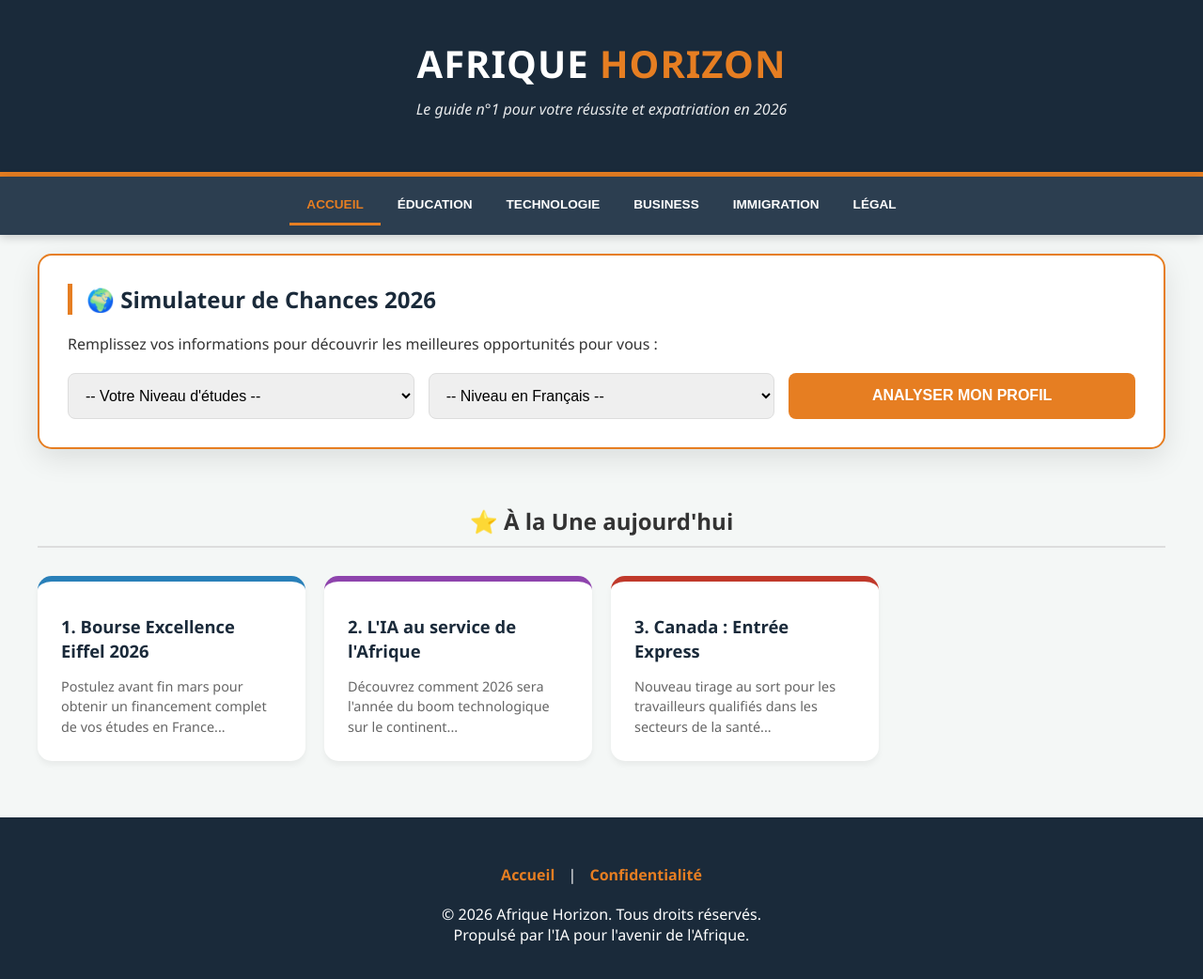
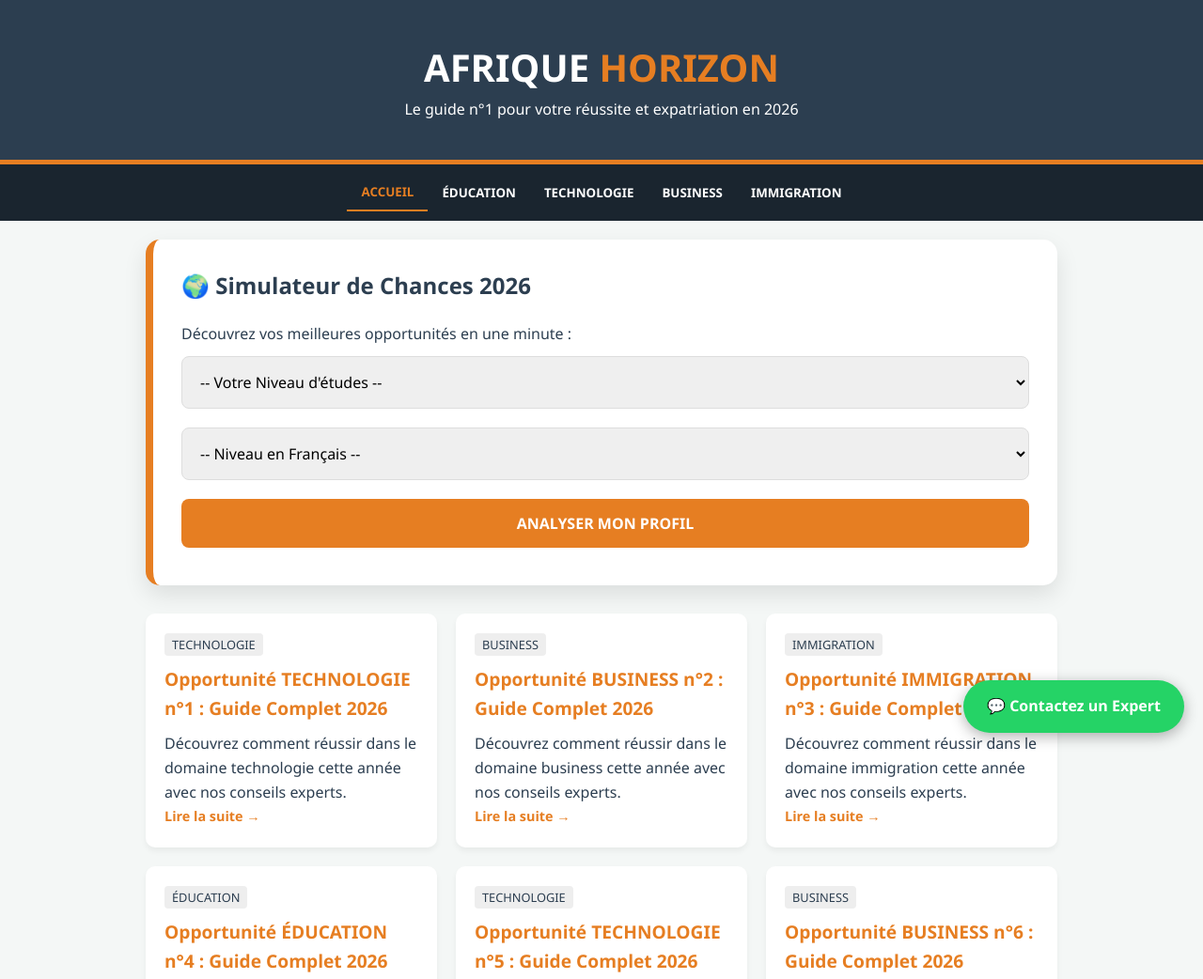
Before and after one commit to ryadh202431-creator/afrique-horizon, a plain HTML site: page index.html in a window 1280 px wide. Shown: the top 1042 px of the page at 94% size. Drawn offline with Linux system fonts and the light colour scheme.

Commit message:
Update index.html

```diff
--- a/index.html
+++ b/index.html
@@ -3,66 +3,57 @@
 <head>
     <meta charset="UTF-8">
     <meta name="viewport" content="width=device-width, initial-scale=1.0">
-    <title>Afrique Horizon | Portail des Opportunités 2026</title>
+    <title>Afrique Horizon | Guide Immigration & Études 2026</title>
+
+    <meta name="description" content="Afrique Horizon: Votre guide n°1 pour l'immigration au Canada, bourses d'études en France, et opportunités business 2026. Utilisez notre simulateur gratuit !">
+    <meta name="keywords" content="Immigration Canada 2026, Bourse Eiffel, Étudier en France, Visa Business, Simulateur d'immigration, Afrique Horizon">
+    <meta name="author" content="Afrique Horizon">
+
+    <meta property="og:title" content="Afrique Horizon | Réussissez votre projet d'expatriation">
+    <meta property="og:description" content="Guide complet et simulateur de chances gratuit pour 2026.">
+    <meta property="og:image" content="https://images.unsplash.com/photo-1526253038957-bce54e05968e?auto=format&fit=crop&w=800">
+    <meta property="og:url" content="https://ryadh202431-creator.github.io/afrique-horizon/">
+
     <style>
         :root {
-            --primary: #1a2a3a; --accent: #e67e22; --edu: #2980b9;
-            --tech: #8e44ad; --biz: #27ae60; --immi: #c0392b; --bg: #f4f7f6;
+            --primary: #2c3e50;
+            --accent: #e67e22;
+            --light: #f4f7f6;
+            --white: #ffffff;
         }
-        body { font-family: 'Segoe UI', Arial, sans-serif; margin: 0; background: var(--bg); color: #333; scroll-behavior: smooth; }
 
-        /* Header & Logo */
-        header { background: var(--primary); color: white; padding: 40px 20px; text-align: center; border-bottom: 5px solid var(--accent); }
-        header h1 { margin: 0; font-size: 2.5rem; letter-spacing: 1px; }
+        * { box-sizing: border-box; margin: 0; padding: 0; font-family: 'Segoe UI', sans-serif; }
+        body { background: var(--light); color: var(--primary); line-height: 1.6; }
+
+        header { background: var(--primary); color: var(--white); padding: 40px 20px; text-align: center; border-bottom: 5px solid var(--accent); }
+        header h1 { font-size: 2.5rem; text-transform: uppercase; }
         header h1 span { color: var(--accent); }
-        header p { margin-top: 10px; opacity: 0.9; font-style: italic; }
 
-        /* Navigation Bar - Sticky */
-        nav { background: #2c3e50; position: sticky; top: 0; z-index: 1000; display: flex; justify-content: center; flex-wrap: wrap; padding: 10px; box-shadow: 0 2px 10px rgba(0,0,0,0.2); }
-        nav button { background: none; border: none; color: white; padding: 12px 18px; cursor: pointer; font-weight: bold; font-size: 0.85rem; transition: 0.3s; text-transform: uppercase; border-bottom: 3px solid transparent; }
-        nav button:hover, nav button.active { color: var(--accent); border-bottom: 3px solid var(--accent); }
+        nav { background: #1a252f; position: sticky; top: 0; z-index: 1000; display: flex; justify-content: center; flex-wrap: wrap; padding: 10px; }
+        nav button { background: none; border: none; color: white; padding: 10px 15px; cursor: pointer; font-weight: bold; transition: 0.3s; }
+        nav button:hover, nav button.active { color: var(--accent); border-bottom: 2px solid var(--accent); }
 
-        .container { max-width: 1200px; margin: 20px auto; padding: 0 15px; }
+        .container { max-width: 1000px; margin: 20px auto; padding: 0 15px; }
 
-        /* Simulator Tool Box */
-        .tool-section { background: white; padding: 30px; border-radius: 15px; box-shadow: 0 10px 30px rgba(0,0,0,0.1); margin-bottom: 40px; border: 2px solid var(--accent); }
-        .tool-section h2 { margin-top: 0; color: var(--primary); border-left: 5px solid var(--accent); padding-left: 15px; }
-        .grid-inputs { display: grid; grid-template-columns: repeat(auto-fit, minmax(250px, 1fr)); gap: 15px; margin-top: 20px; }
-        select, button.main-btn { width: 100%; padding: 14px; border-radius: 8px; border: 1px solid #ddd; font-size: 1rem; outline: none; }
-        button.main-btn { background: var(--accent); color: white; border: none; font-weight: bold; cursor: pointer; transition: 0.3s; }
-        button.main-btn:hover { background: #d35400; transform: scale(1.02); }
-        #res { display: none; margin-top: 20px; padding: 15px; border-radius: 10px; font-weight: bold; line-height: 1.6; }
+        /* Simulator Style */
+        .simulator { background: var(--white); padding: 30px; border-radius: 15px; box-shadow: 0 10px 25px rgba(0,0,0,0.1); margin-bottom: 30px; border-left: 8px solid var(--accent); }
+        .simulator h2 { margin-bottom: 20px; display: flex; align-items: center; gap: 10px; }
+        select, button.analyze { width: 100%; padding: 15px; margin: 10px 0; border-radius: 8px; border: 1px solid #ddd; font-size: 1rem; }
+        button.analyze { background: var(--accent); color: white; border: none; font-weight: bold; cursor: pointer; transition: 0.5s; }
+        button.analyze:hover { background: #d35400; transform: translateY(-2px); }
 
-        /* Content Sections Animation */
-        .content-section { display: none; animation: fadeIn 0.6s ease-in-out; }
-        .content-section.active { display: block; }
-        @keyframes fadeIn { from { opacity: 0; transform: translateY(10px); } to { opacity: 1; transform: translateY(0); } }
+        #result { margin-top: 20px; padding: 15px; border-radius: 8px; display: none; background: #e8f6f3; border: 1px dashed #27ae60; }
 
-        /* Articles Grid Layout */
-        .section-title { text-align: center; margin-bottom: 30px; padding-bottom: 10px; border-bottom: 2px solid #ddd; display: inline-block; width: 100%; }
-        .articles-grid { display: grid; grid-template-columns: repeat(auto-fill, minmax(280px, 1fr)); gap: 20px; }
+        .grid { display: grid; grid-template-columns: repeat(auto-fill, minmax(280px, 1fr)); gap: 20px; }
+        .card { background: var(--white); padding: 20px; border-radius: 10px; box-shadow: 0 4px 6px rgba(0,0,0,0.05); transition: 0.3s; }
+        .card:hover { transform: translateY(-5px); }
+        .card h3 { color: var(--accent); margin-bottom: 10px; font-size: 1.2rem; }
+        .tag { display: inline-block; background: #eee; padding: 2px 8px; border-radius: 4px; font-size: 0.8rem; margin-bottom: 10px; }
 
-        /* Card Styling */
-        .card { background: white; padding: 25px; border-radius: 15px; box-shadow: 0 4px 6px rgba(0,0,0,0.05); transition: 0.4s; border-top: 6px solid #ccc; position: relative; }
-        .card:hover { transform: translateY(-8px); box-shadow: 0 12px 20px rgba(0,0,0,0.1); }
-        .card h3 { font-size: 1.15rem; margin: 10px 0; color: var(--primary); line-height: 1.4; }
-        .card p { font-size: 0.9rem; color: #666; line-height: 1.5; margin-bottom: 0; }
+        footer { text-align: center; padding: 40px; background: var(--primary); color: white; margin-top: 50px; }
 
-        /* Category Specific Colors */
-        .edu-card { border-top-color: var(--edu); }
-        .tech-card { border-top-color: var(--tech); }
-        .biz-card { border-top-color: var(--biz); }
-        .immi-card { border-top-color: var(--immi); }
-
-        /* Footer */
-        footer { background: var(--primary); color: white; text-align: center; padding: 50px 20px; margin-top: 60px; }
-        .footer-links { margin-bottom: 20px; }
-        .footer-links a { color: var(--accent); text-decoration: none; margin: 0 10px; font-weight: bold; }
-
-        @media (max-width: 600px) {
-            header h1 { font-size: 1.8rem; }
-            nav button { padding: 8px 10px; font-size: 0.75rem; }
-        }
+        /* Floating WhatsApp Button */
+        .whatsapp-float { position: fixed; bottom: 20px; right: 20px; background: #25d366; color: white; padding: 15px 25px; border-radius: 50px; text-decoration: none; font-weight: bold; box-shadow: 0 4px 15px rgba(0,0,0,0.3); z-index: 2000; display: flex; align-items: center; gap: 10px; }
     </style>
 </head>
 <body>
@@ -72,129 +63,105 @@
     <p>Le guide n°1 pour votre réussite et expatriation en 2026</p>
 </header>
 
-<nav id="mainNav">
-    <button class="active" onclick="showTab('accueil', this)">Accueil</button>
-    <button onclick="showTab('edu', this)">Éducation</button>
-    <button onclick="showTab('tech', this)">Technologie</button>
-    <button onclick="showTab('biz', this)">Business</button>
-    <button onclick="showTab('immi', this)">Immigration</button>
-    <button onclick="showTab('legal', this)">Légal</button>
+<nav id="navBar">
+    <button onclick="filterArticles('TOUT')" class="active">ACCUEIL</button>
+    <button onclick="filterArticles('ÉDUCATION')">ÉDUCATION</button>
+    <button onclick="filterArticles('TECHNOLOGIE')">TECHNOLOGIE</button>
+    <button onclick="filterArticles('BUSINESS')">BUSINESS</button>
+    <button onclick="filterArticles('IMMIGRATION')">IMMIGRATION</button>
 </nav>
 
 <div class="container">
-
-    <section id="accueil" class="content-section active">
-        <div class="tool-section">
+    <section class="simulator">
         <h2>🌍 Simulateur de Chances 2026</h2>
-            <p>Remplissez vos informations pour découvrir les meilleures opportunités pour vous :</p>
-            <div class="grid-inputs">
-                <select id="s-edu">
+        <p>Découvrez vos meilleures opportunités en une minute :</p>
+        <select id="edu">
             <option value="">-- Votre Niveau d'études --</option>
             <option value="bac">Baccalauréat</option>
-                    <option value="lic">Licence (Bac+3)</option>
-                    <option value="mas">Master ou Doctorat</option>
+            <option value="licence">Licence / Master</option>
+            <option value="doctorat">Doctorat</option>
         </select>
-                <select id="s-lang">
+        <select id="lang">
             <option value="">-- Niveau en Français --</option>
-                    <option value="a">Débutant (A1/A2)</option>
-                    <option value="b">Intermédiaire (B1/B2)</option>
-                    <option value="c">Avancé (C1/C2)</option>
+            <option value="a1">Débutant (A1/A2)</option>
+            <option value="b2">Intermédiaire (B1/B2)</option>
+            <option value="c1">Avancé (C1/C2)</option>
         </select>
-                <button class="main-btn" onclick="runSim()">ANALYSER MON PROFIL</button>
-            </div>
-            <div id="res" style="background: #ebf5fb; color: #2c3e50;"></div>
-        </div>
-
-        <h2 class="section-title">⭐ À la Une aujourd'hui</h2>
-        <div class="articles-grid">
-            <div class="card edu-card"><h3>1. Bourse Excellence Eiffel 2026</h3><p>Postulez avant fin mars pour obtenir un financement complet de vos études en France...</p></div>
-            <div class="card tech-card"><h3>2. L'IA au service de l'Afrique</h3><p>Découvrez comment 2026 sera l'année du boom technologique sur le continent...</p></div>
-            <div class="card immi-card"><h3>3. Canada : Entrée Express</h3><p>Nouveau tirage au sort pour les travailleurs qualifiés dans les secteurs de la santé...</p></div>
-        </div>
+        <button class="analyze" onclick="runSim()">ANALYSER MON PROFIL</button>
+        <div id="result"></div>
     </section>
 
-    <section id="edu" class="content-section"><h2 class="section-title">🎓 Éducation & Bourses d'Études (25)</h2><div class="articles-grid" id="edu-list"></div></section>
-    <section id="tech" class="content-section"><h2 class="section-title">🚀 Technologie & Intelligence Artificielle (25)</h2><div class="articles-grid" id="tech-list"></div></section>
-    <section id="biz" class="content-section"><h2 class="section-title">💸 Business & Entrepreneuriat (25)</h2><div class="articles-grid" id="biz-list"></div></section>
-    <section id="immi" class="content-section"><h2 class="section-title">🌍 Immigration & Vie à l'étranger (25)</h2><div class="articles-grid" id="immi-list"></div></section>
-
-    <section id="legal" class="content-section">
-        <div class="card">
-            <h2 class="section-title">Mentions Légales & Confidentialité</h2>
-            <p><strong>Propriété :</strong> Afrique Horizon est une plateforme d'information gratuite destinée à la jeunesse africaine.</p>
-            <p><strong>Publicité :</strong> Ce site utilise Google AdSense. Les publicités affichées nous permettent de maintenir le service gratuit.</p>
-            <p><strong>Contact :</strong> Pour toute question ou partenariat, contactez-nous à : <em>contact@afrique-horizon.com</em></p>
-        </div>
-    </section>
-
+    <div class="grid" id="newsGrid"></div>
 </div>
 
 <footer>
-    <div class="footer-links">
-        <a href="#" onclick="showTab('accueil', this)">Accueil</a> |
-        <a href="#" onclick="showTab('legal', this)">Confidentialité</a>
-    </div>
-    <p>&copy; 2026 Afrique Horizon. Tous droits réservés.<br>Propulsé par l'IA pour l'avenir de l'Afrique.</p>
+    <p>&copy; 2026 Afrique Horizon - Tous droits réservés.</p>
 </footer>
 
+<a href="https://wa.me/212600000000" class="whatsapp-float" target="_blank">
+    <span>💬 Contactez un Expert</span>
+</a>
+
 <script>
-    // Tab Switching Logic
-    function showTab(id, btn) {
-        document.querySelectorAll('.content-section').forEach(s => s.classList.remove('active'));
-        document.getElementById(id).classList.add('active');
-        document.querySelectorAll('#mainNav button').forEach(b => b.classList.remove('active'));
-        if(btn) btn.classList.add('active');
-        window.scrollTo({top: 0, behavior: 'smooth'});
+    const categories = ['ÉDUCATION', 'TECHNOLOGIE', 'BUSINESS', 'IMMIGRATION'];
+    const articles = [];
+
+    // Generating 100 Articles
+    for(let i=1; i<=100; i++) {
+        let cat = categories[i % 4];
+        articles.push({
+            id: i,
+            category: cat,
+            title: `Opportunité ${cat} n°${i} : Guide Complet 2026`,
+            desc: `Découvrez comment réussir dans le domaine ${cat.toLowerCase()} cette année avec nos conseils experts.`
+        });
     }
 
-    // Simulator Logic
-    function runSim() {
-        const edu = document.getElementById('s-edu').value;
-        const lang = document.getElementById('s-lang').value;
-        const res = document.getElementById('res');
-
-        if(!edu || !lang) {
-            alert("Veuillez remplir tous les champs !");
-            return;
+    function displayArticles(data) {
+        const grid = document.getElementById('newsGrid');
+        grid.innerHTML = '';
+        data.forEach(art => {
+            grid.innerHTML += `
+                <div class="card">
+                    <span class="tag">${art.category}</span>
+                    <h3>${art.title}</h3>
+                    <p>${art.desc}</p>
+                    <a href="#" style="color:var(--accent); text-decoration:none; font-size:0.9rem; font-weight:bold;">Lire la suite →</a>
+                </div>
+            `;
+        });
     }
 
-        res.style.display = 'block';
-        if(lang === 'c' && (edu === 'lic' || edu === 'mas')) {
-            res.innerHTML = "✅ <strong>Analyse :</strong> Votre profil est excellent ! Nous vous recommandons de viser le <strong>Canada</strong> (Entrée Express) ou les <strong>Bourses d'Excellence en France</strong>.";
-        } else if (lang === 'a') {
-            res.innerHTML = "💡 <strong>Conseil :</strong> Votre priorité doit être d'améliorer votre niveau de français ou d'anglais pour maximiser vos chances de visa en 2026.";
+    function filterArticles(cat) {
+        // Update active button
+        document.querySelectorAll('nav button').forEach(btn => btn.classList.remove('active'));
+        event.target.classList.add('active');
+
+        if(cat === 'TOUT') {
+            displayArticles(articles);
         } else {
-            res.innerHTML = "👍 <strong>Analyse :</strong> Vous avez un bon profil. Explorez nos sections 'Bourses' et 'Immigration' pour trouver les pays avec des critères flexibles.";
+            const filtered = articles.filter(a => a.category === cat);
+            displayArticles(filtered);
         }
     }
 
-    // Article Data
-    const data = {
-        edu: ["Bourse Eiffel France", "Étudier au Canada 2026", "Lettre de Motivation Type", "Bourses ARES Belgique", "DAAD Allemagne Projets", "Fulbright USA Master", "Bourses Turquie Gouv", "Bourses Chine CSC", "Réussir son TCF/DELF", "Financer ses études", "Logement CROUS Guide", "Jobs Étudiants Europe", "Visa Étudiant France", "Modèle CV Europass", "Prêts Étudiants Afrique", "Trouver un Directeur Thèse", "Bourses MEXT Japon", "Stipendium Hongrie", "Universités en Russie", "Masters IA en Europe", "Bourses Médecine Pro", "Écoles Ingénieurs Gratuites", "Bourses Coopération Algérie", "Études au Maroc AMCI", "Entretien Campus France"],
-        tech: ["ChatGPT 5 : Guide Pro", "Smartphones Étudiants 2026", "Apprendre Python Vite", "Starlink Afrique Tarifs", "Sécurité Cyber WhatsApp", "Claude vs ChatGPT Payant", "Laptops Reconditionnés", "Astuces Google Drive Cloud", "Blockchain pour Débutants", "Montage Vidéo CapCut Pro", "Midjourney IA Art", "Devenir Data Analyst", "E-sport Business Afrique", "Éviter Phishing SMS", "Énergie Solaire Tech", "App Mobile Sans Code", "Algorithme TikTok 2026", "Télétravail Outils Top", "IA en Agriculture Bio", "Mobile Money Futur", "Drones de Livraison", "Comparatif VPN 2026", "Métiers du Web Design", "Installation Linux Mint", "Internet Quantique Infos"],
-        biz: ["50 Idées Business 2026", "Dropshipping Local Guide", "Rédaction Web Freelance", "Investir Crypto Prudence", "Élevage Volaille Rentable", "Agence Marketing Digital", "Monétisation YouTube", "Achat Terrain Conseil", "Gestion Petit Salaire", "Vendre sur Amazon FBA", "Logistique Livraison Rapide", "Créer Formation Ligne", "Bourse BRVM Actions", "Design Canva & IA", "Influenceur LinkedIn Pro", "Lavage Auto Écologique", "Podcast Business Succès", "Export Bio Europe", "Airbnb Gestion Immo", "Print on Demand Afrique", "Audit SEO pour PME", "Techniques Vente Force", "Sécurité Entreprise", "Borne Solaire Recharge", "Mindset de l'Investisseur"],
-        immi: ["Entrée Express Canada 2026", "Visa Talent France Détails", "Chancenkarte Allemagne", "Visas Faciles en Europe", "Budget Expatriation", "Loterie Visa USA DV", "Nomade Digital Portugal", "Garant Visio Logement", "Vivre et bosser à Dubaï", "Agences Immigration Arnaques", "Australie Points Test", "Équivalence Diplômes WES", "Infirmiers en Europe", "Score TCF Canada Requis", "Visa Espagne Nomade", "Permis Travail Belgique", "Regroupement Familial", "S'adapter à l'étranger", "Compte N26/Revolut", "Stage vers Salarié", "Salaires en Suisse 2026", "Questions Entretien Visa", "S'installer en Malaisie", "Golden Visa Europe", "Retour Réussi au Pays"]
-    };
+    function runSim() {
+        const e = document.getElementById('edu').value;
+        const l = document.getElementById('lang').value;
+        const res = document.getElementById('result');
 
-    // Populate Function
-    function populate() {
-        for (let cat in data) {
-            const container = document.getElementById(cat + '-list');
-            if (container) {
-                container.innerHTML = "";
-                data[cat].forEach((titre, i) => {
-                    container.innerHTML += `
-                        <div class="card ${cat}-card">
-                            <h3>${i+1}. ${titre}</h3>
-                            <p>Guide exclusif 2026 : Comment réussir votre démarche étape par étape avec nos experts...</p>
-                        </div>`;
-                });
-            }
+        if(!e || !l) { alert("Veuillez remplir tous les champs"); return; }
+
+        res.style.display = "block";
+        if(l === 'c1' || e === 'doctorat') {
+            res.innerHTML = "<strong>✅ Excellentes Chances :</strong> Votre profil est prioritaire pour le Canada et les bourses d'excellence en Europe.";
+        } else {
+            res.innerHTML = "<strong>📈 Profil Intéressant :</strong> Nous vous conseillons de renforcer votre score linguistique pour maximiser vos chances.";
         }
     }
 
-    // Execute on Load
-    window.onload = populate;
+    // Initial load
+    displayArticles(articles);
 </script>
 
 </body>
```
Lines whose indentation alone changed are shown as unchanged.
